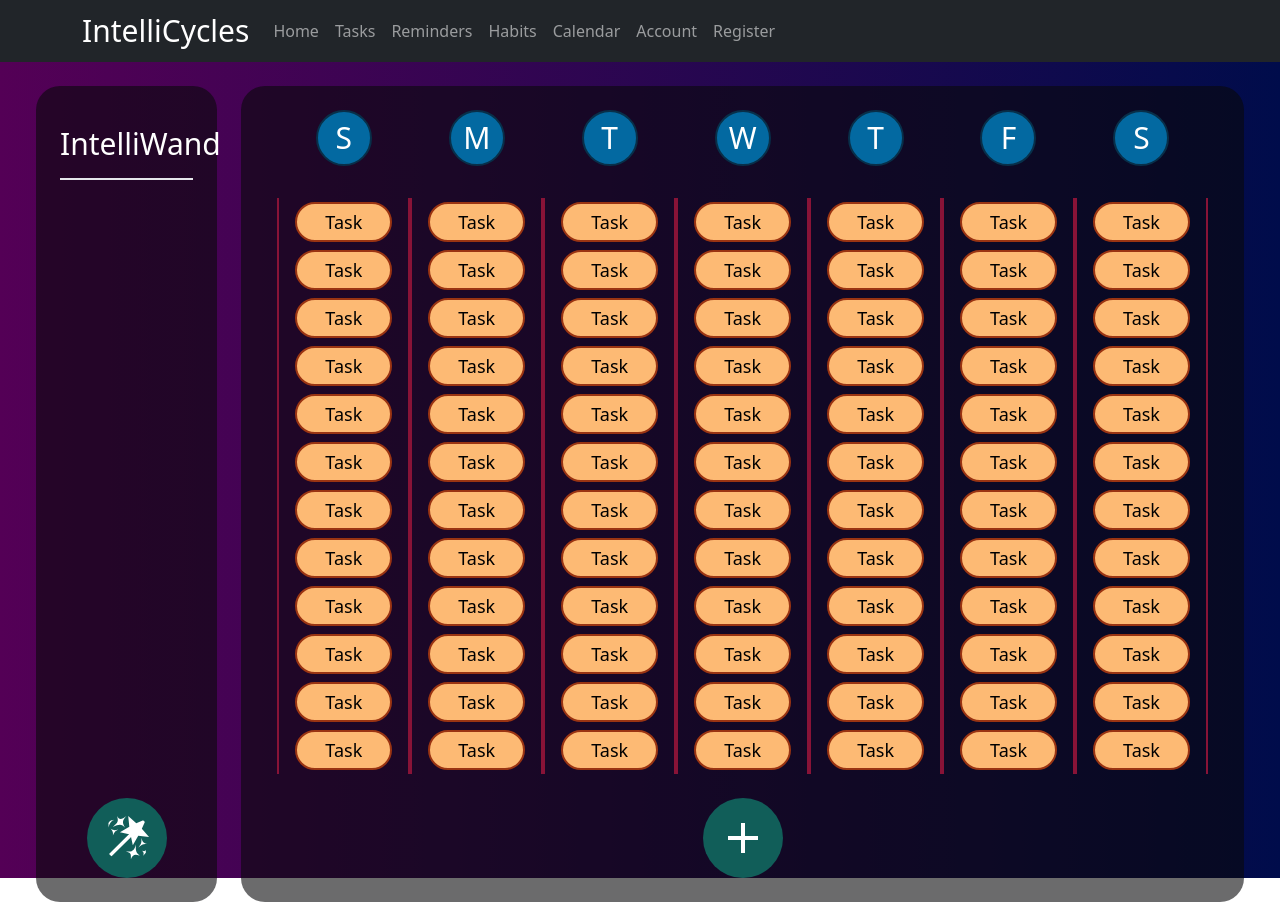
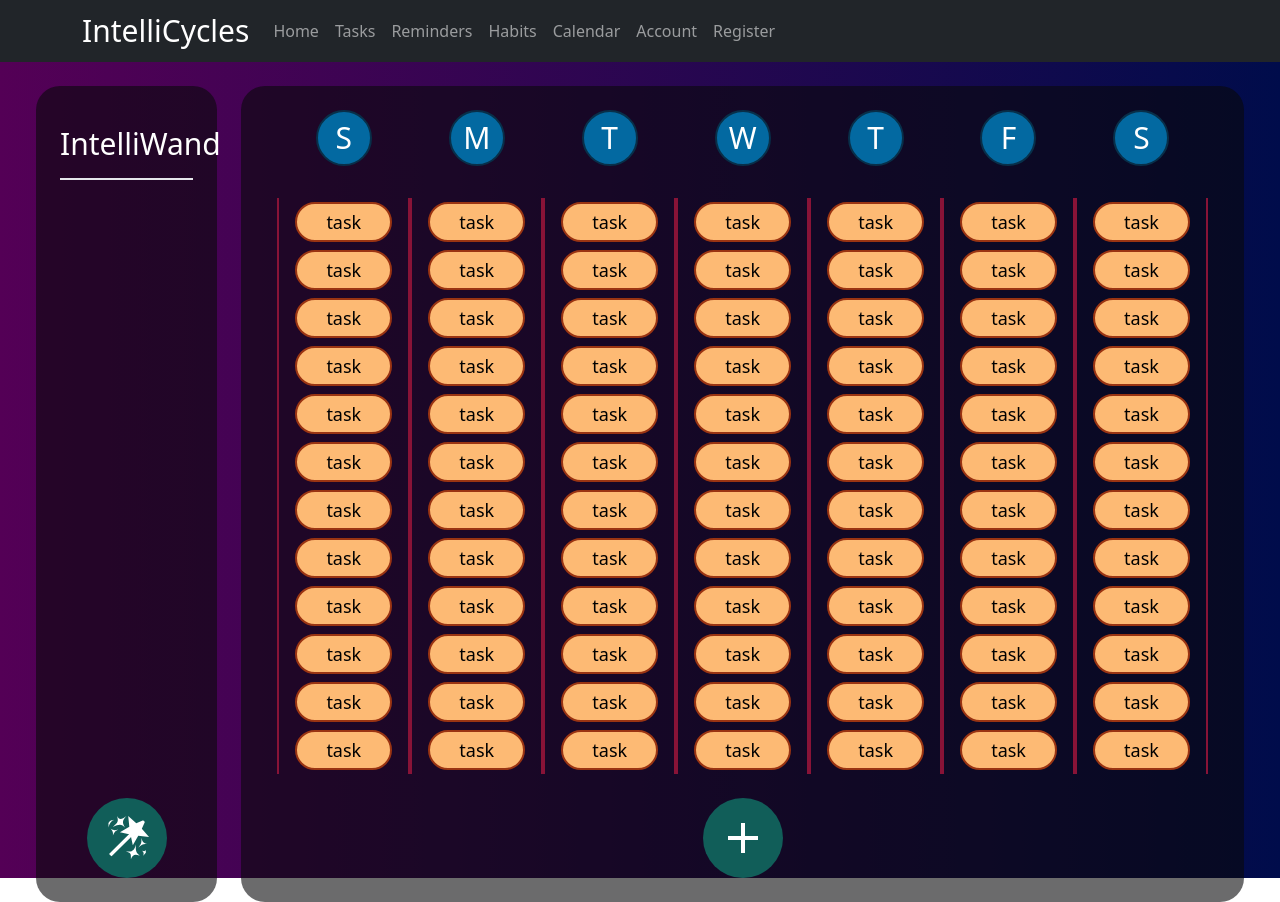
Before and after one commit to yemregumus/IntelliCycles, a React (Vite) app in the folder Frontend/: page /home in a window 1280 px wide. Built offline with nearby package versions, Linux system fonts and the light colour scheme; no server answers; sample sign-in values are in the browser's storage.

Commit message:
made props lower case

```diff
--- a/Frontend/src/pages/Habits.jsx
+++ b/Frontend/src/pages/Habits.jsx
@@ -10,7 +10,7 @@ const Habits = () => {
                     <IntelliWandWindow/>
                 </Col>
                 <Col md={10}>
-                    <Schedule type="Habit"/>
+                    <Schedule type="habit"/>
                 </Col>
             </Row>
         </div>
--- a/Frontend/src/pages/Home.jsx
+++ b/Frontend/src/pages/Home.jsx
@@ -10,7 +10,7 @@ const Home = () => {
                     <IntelliWandWindow/>
                 </Col>
                 <Col md={10}>
-                    <Schedule type="Task"/>
+                    <Schedule type="task"/>
                 </Col>
             </Row>
         </div>
--- a/Frontend/src/pages/Reminders.jsx
+++ b/Frontend/src/pages/Reminders.jsx
@@ -10,7 +10,7 @@ const Reminders = () => {
                     <IntelliWandWindow/>
                 </Col>
                 <Col md={10}>
-                    <Schedule type="Reminder"/>
+                    <Schedule type="reminder"/>
                 </Col>
             </Row>
         </div>
--- a/Frontend/src/pages/Tasks.jsx
+++ b/Frontend/src/pages/Tasks.jsx
@@ -10,7 +10,7 @@ const Tasks = () => {
                     <IntelliWandWindow/>
                 </Col>
                 <Col md={10}>
-                    <Schedule type="Task"/>
+                    <Schedule type="task"/>
                 </Col>
             </Row>
         </div>
```
